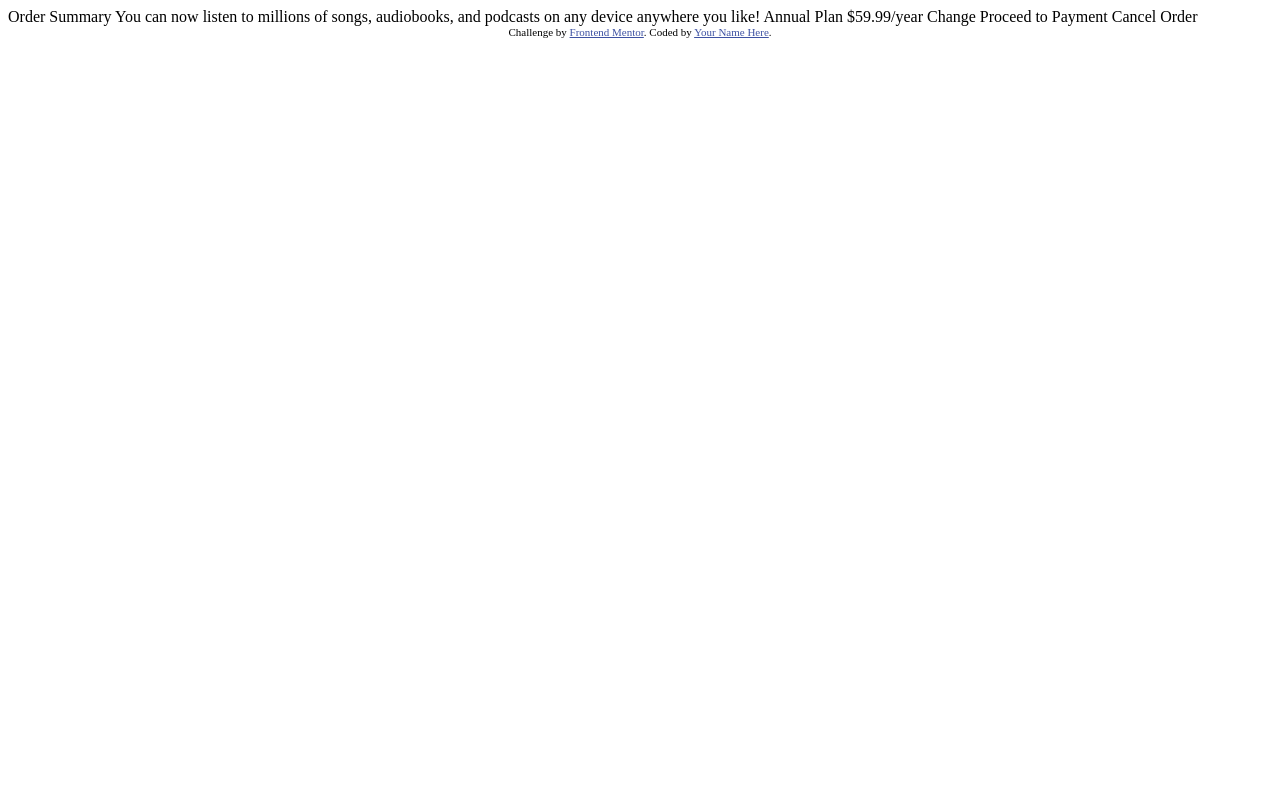
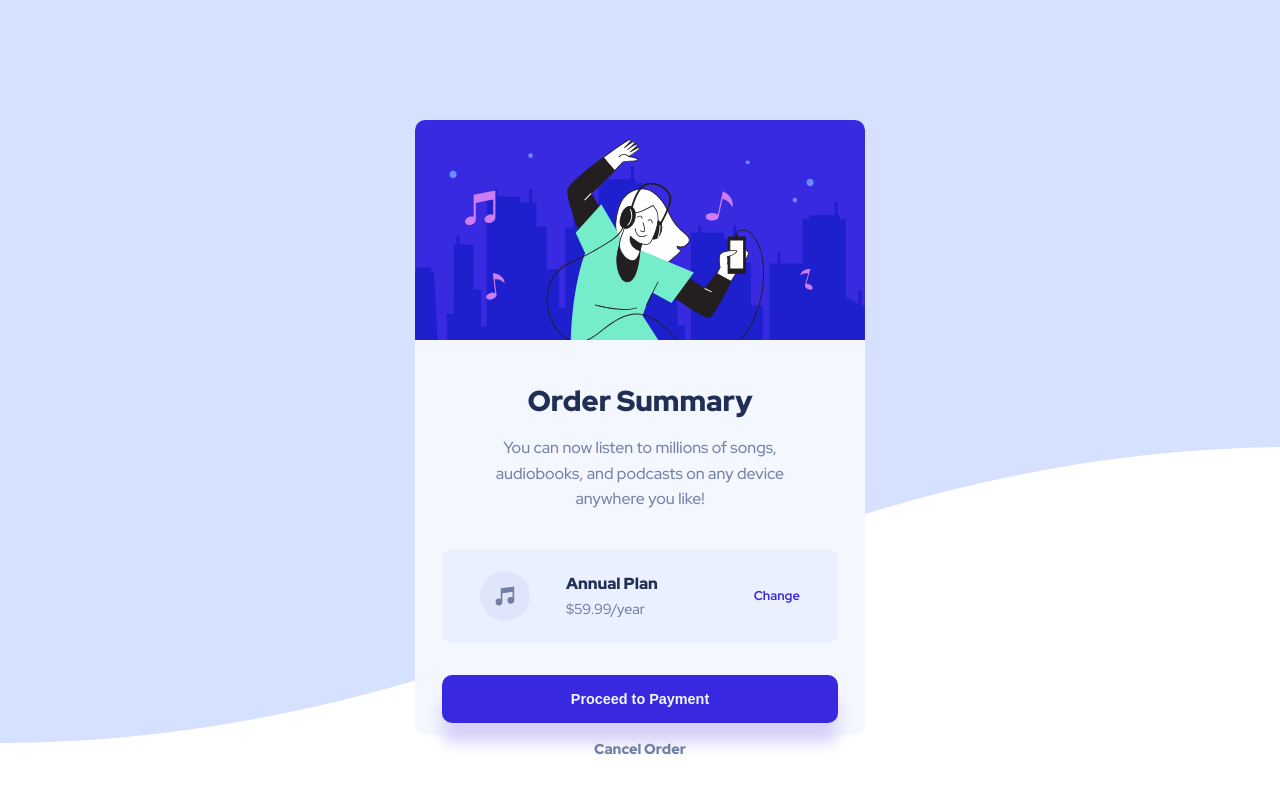
Before and after one commit to annab6/FM_order_summary_component.github.io, a plain HTML site: page index.html in a window 1280 px wide. Drawn offline with Linux system fonts and the light colour scheme.

Commit message:
desktop styles

```diff
--- a/index.html
+++ b/index.html
@@ -3,35 +3,35 @@
 <head>
   <meta charset="UTF-8">
   <meta name="viewport" content="width=device-width, initial-scale=1.0"> <!-- displays site properly based on user's device -->
+  <link rel="icon" type="image/png" sizes="32x32" href="./images/favicon-32x32.png">
+  <link rel="preconnect" href="https://fonts.googleapis.com">
+<link rel="preconnect" href="https://fonts.gstatic.com" crossorigin>
+<link href="https://fonts.googleapis.com/css2?family=Red+Hat+Display:wght@500;700;900&display=swap" rel="stylesheet">
+  <link rel="stylesheet" href="styles.css">
+  <title>Frontend Mentor | Order summary card</title>
+</head>
 
-  <link rel="icon" type="image/png" sizes="32x32" href="./images/favicon-32x32.png">
+<body>
+<div class="container">
+  <img id="poster" src="images/illustration-hero.svg" alt="listening music girl">
+  <article class="card">
+    <h1>Order Summary</h1>
+    <p id="main"> You can now listen to millions of songs, audiobooks, and podcasts on any
+      device anywhere you like!</p>
+    <section id="price">
+      <img id="icon" src="images/icon-music.svg" alt="music icon">
+      <div class="text">
+        <h5>Annual Plan</h5>
+        <p>$59.99/year</p>
+      </div>
+      <a href="#">Change</a>
+    </section>
+      <button id="first"><a href="#"> Proceed to Payment</a></button>
+      <a href="#" id="second">Cancel Order</a>
+  </article>
+</div>
 
-  <title>Frontend Mentor | Order summary card</title>
 
-  <!-- Feel free to remove these styles or customise in your own stylesheet 👍 -->
-  <style>
-    .attribution { font-size: 11px; text-align: center; }
-    .attribution a { color: hsl(228, 45%, 44%); }
-  </style>
-</head>
-<body>
 
-  Order Summary
-
-  You can now listen to millions of songs, audiobooks, and podcasts on any
-  device anywhere you like!
-
-  Annual Plan
-  $59.99/year
-
-  Change
-
-  Proceed to Payment
-  Cancel Order
-
-  <div class="attribution">
-    Challenge by <a href="https://www.frontendmentor.io?ref=challenge" target="_blank">Frontend Mentor</a>.
-    Coded by <a href="#">Your Name Here</a>.
-  </div>
 </body>
 </html>
--- /dev/null
+++ b/styles.css
@@ -0,0 +1,109 @@
+:root{
+    --main-radius:10px;
+  }
+body{
+    /* background-color:hsl(225, 100%, 94%); */
+    font-family: 'Red Hat Display', sans-serif;
+    font-size:16px;
+    background-image: url("images/pattern-background-desktop.svg");
+    background-repeat: no-repeat;
+    background-position: center;
+    background-size: cover;
+    display:flex;
+    justify-content: center;
+}
+.container{
+    margin-top: 14vh;
+    width:450px;
+    border-radius: var(--main-radius);
+    background-color:hsl(225, 100%, 98%);
+}
+#poster{
+    border-radius:10px 10px 0 0;
+}
+.card{
+    display:flex;
+    flex-direction:column;
+    align-items:stretch;
+    justify-content:space-between;
+    padding:1.7rem;
+    height:42vh;
+}
+h1{
+    margin:10px;
+    font-weight: 900;
+    text-align:center;
+    font-size:1.8rem;
+    color:hsl(223, 47%, 23%);
+}
+#main{
+    text-align:center;
+    margin: 5px 20px;
+    line-height:1.6rem;
+    color:hsl(224, 23%, 55%);
+}
+#price{
+    background-color:hsl(225, 100%, 96%);
+    border-radius: var(--main-radius);
+    margin: 2rem 0;
+    display:flex;
+    justify-content: space-around;
+    align-items:center;
+    padding:22px 20px;
+}
+#price img{
+    height:50px;
+    margin:0;
+}
+.text{
+    text-align: start;
+}
+#price h5{
+    margin:0 0 5px 0;
+    font-weight: 900;
+    font-size:1rem;
+    color:hsl(223, 47%, 23%);
+}
+#price p{
+    color:hsl(224, 23%, 55%);
+    font-size:0.9rem;
+    margin:0;
+}
+#price a{
+    font-weight: 700;
+    font-size:0.8rem;
+    color:hsl(245, 75%, 52%);
+    margin:0 0 0 60px;
+    text-decoration:none;
+}
+#price a:hover{
+    text-decoration:underline;
+}
+#first{
+    background-color: hsl(245, 75%, 52%);
+    box-shadow: 0px 20px 15px hsl(245, 75%, 90%);
+    cursor: pointer;
+    padding: 1rem;
+    border:none;
+    border-radius: var(--main-radius);
+}
+#first:hover{
+    background-color: hsl(245, 75%, 75%);
+}
+#first a{
+    text-decoration:none;
+    font-weight:900;
+    font-size:0.9rem;
+    color:hsl(225, 100%, 98%);
+}
+#second{
+    text-decoration:none;
+    font-weight:900;
+    font-size:0.9rem;
+    color:hsl(224, 23%, 55%);
+    padding: 1rem;
+    text-align:center;
+}
+#second:hover{
+    color:hsl(223, 47%, 23%);
+}
```
Also changed, not shown: images/favicon-32x32.png (added), images/icon-music.svg (added), images/illustration-hero.svg (added), images/pattern-background-desktop.svg (added), images/pattern-background-mobile.svg (added).
